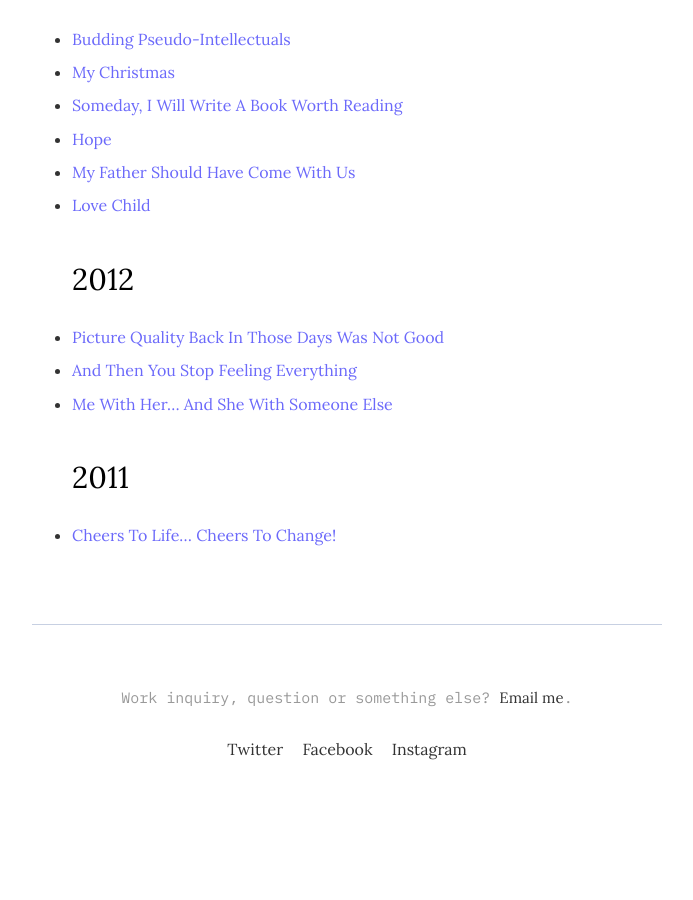
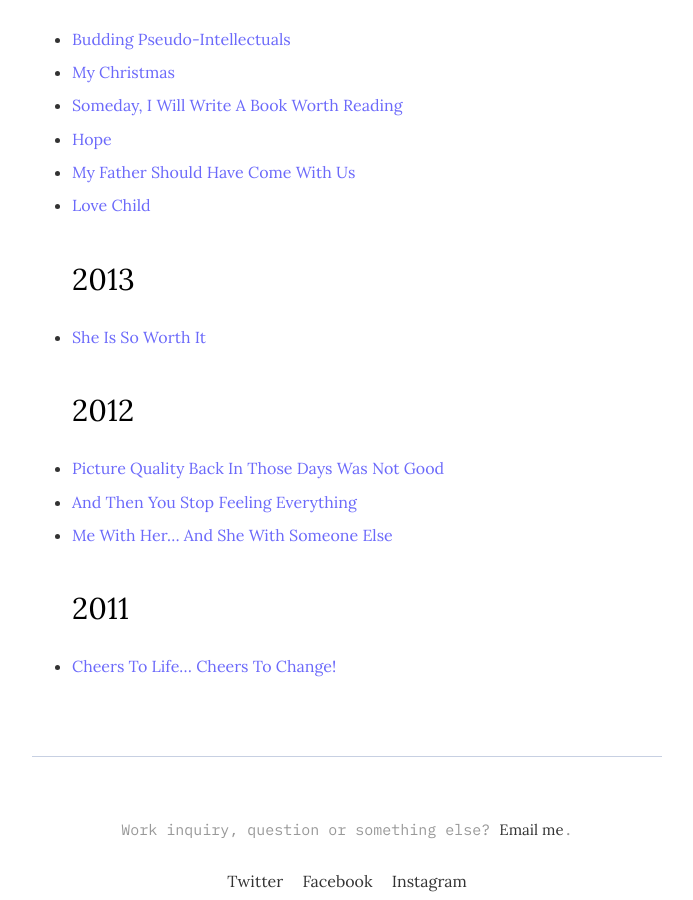
Before and after one commit to argumentativeyouth/pblog, a Jekyll site: the page built from _pages/all-posts.md, in a window 1280 px wide and 900 px high, scrolled down 3952 px. Shown: the whole window, without its empty margins (293-986 px from the left). Built offline with Jekyll 4.4.1, drawn with Linux system fonts in a browser that asks for light colours; before the commit the page ends 4771 px from its top, so only the background shows below that.

Commit message:
Update all-posts.md

```diff
--- a/_pages/all-posts.md
+++ b/_pages/all-posts.md
@@ -105,6 +105,8 @@ image:
 * [Hope](https://pritams.blog/hope)
 * [My Father Should Have Come With Us](https://pritams.blog/my-father-should-have-come-with-us)
 * [Love Child](https://pritams.blog/love-child/)
+## 2013
+* [She Is So Worth It](https://pritams.blog/she-is-so-worth-it)
 ## 2012
 * [Picture Quality Back In Those Days Was Not Good](https://pritams.blog/picture-quality-back-in-those-days-was-not-good)
 * [And Then You Stop Feeling Everything](https://pritams.blog/and-then-you-stop-feeling-everything)
```
